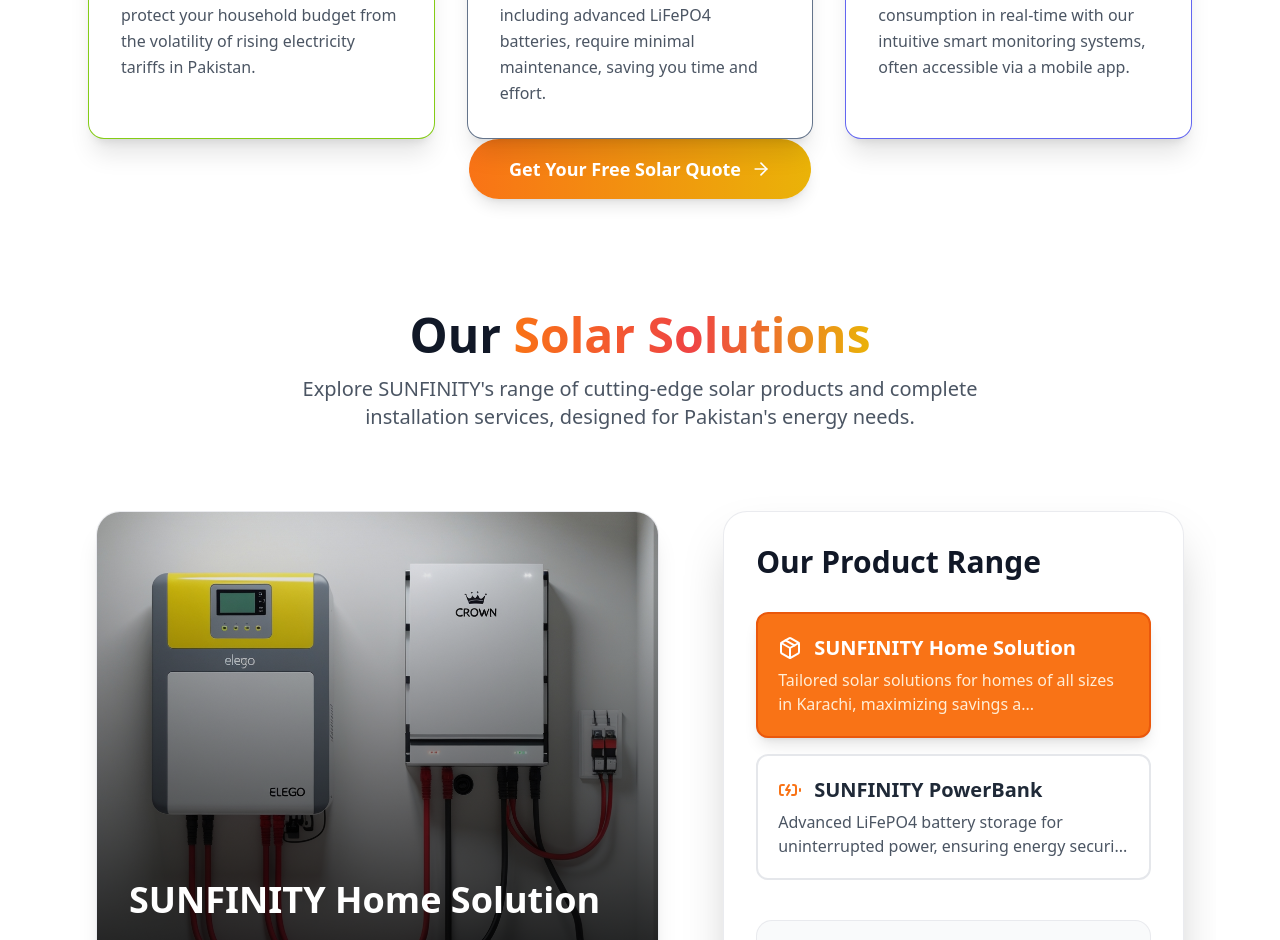
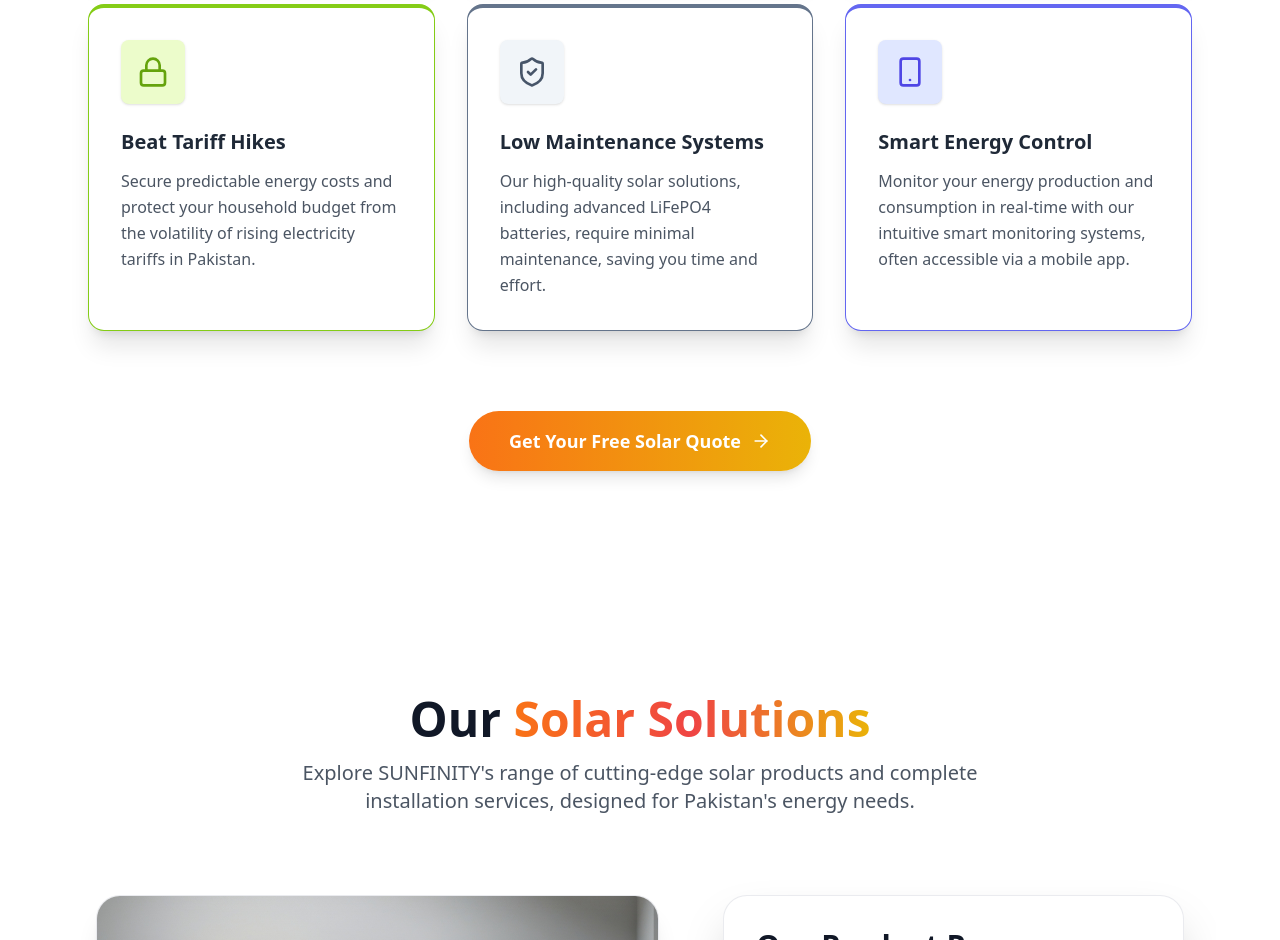
Before and after one commit to daniyalahmed21/Solar-panel-web, a React (Vite) app: page / in a window 1280 px wide. Shown: the part 1860-2800 px from the top of the page. Built offline with nearby package versions, Linux system fonts and the light colour scheme.

Commit message:
final commit

```diff
--- a/src/components/Benefits.tsx
+++ b/src/components/Benefits.tsx
@@ -3,10 +3,9 @@
 import {
     DollarSign, Leaf, Shield, Home, BatteryCharging,
     Landmark, ArrowRightLeft, Lock, ArrowRight,
-    ShieldCheck, Smartphone // Added new icons
+    ShieldCheck, Smartphone
 } from 'lucide-react';
 
-// Updated and new benefit items relevant to Pakistan/Karachi (now 9 items)
 const benefitItems = [
   {
     title: 'Slash Energy Bills',
@@ -64,18 +63,18 @@
     bgColor: 'bg-lime-100',
     borderColor: 'border-lime-500'
   },
-  { // NEW ITEM
+  {
     title: 'Low Maintenance Systems',
     description: 'Our high-quality solar solutions, including advanced LiFePO4 batteries, require minimal maintenance, saving you time and effort.',
-    icon: ShieldCheck, // Icon for reliability and low maintenance
+    icon: ShieldCheck,
     color: 'text-slate-600',
     bgColor: 'bg-slate-100',
     borderColor: 'border-slate-500'
   },
-  { // NEW ITEM
+  {
     title: 'Smart Energy Control',
     description: 'Monitor your energy production and consumption in real-time with our intuitive smart monitoring systems, often accessible via a mobile app.',
-    icon: Smartphone, // Icon for smart monitoring/app
+    icon: Smartphone,
     color: 'text-indigo-600',
     bgColor: 'bg-indigo-100',
     borderColor: 'border-indigo-500'
@@ -88,7 +87,8 @@
     visible: {
       opacity: 1,
       y: 0,
-      transition: { duration: 0.7, ease: [0.6, 0.01, -0.05, 0.95] }
+      // Corrected ease function
+      transition: { duration: 0.7, ease: "easeOut" }
     }
   };
 
@@ -97,14 +97,14 @@
     visible: {
       opacity: 1,
       transition: {
-        staggerChildren: 0.1, // Slightly adjusted stagger for 9 items
+        staggerChildren: 0.1,
         delayChildren: 0.1
       }
     }
   };
 
   const cardVariants = {
-    hidden: { opacity: 0, y: 40, scale: 0.95 }, // Adjusted entry animation
+    hidden: { opacity: 0, y: 40, scale: 0.95 },
     visible: {
       opacity: 1,
       y: 0,
@@ -128,10 +128,10 @@
   };
 
   return (
-    <section id="benefits" >
+    <section id="benefits" className="py-20 md:py-28"> {/* Added py-20 md:py-28 to section from your previous code */}
       <div className="container mx-auto px-4 md:px-6">
         <motion.div
-          className="text-center  "
+          className="text-center mb-16 md:mb-20"
           initial="hidden"
           whileInView="visible"
           variants={sectionHeaderVariants}
@@ -146,7 +146,6 @@
         </motion.div>
 
         <motion.div
-          // Grid columns adjusted for 9 items (3x3 on lg and wider)
           className="grid grid-cols-1 sm:grid-cols-2 lg:grid-cols-3 gap-6 md:gap-8"
           variants={gridContainerVariants}
           initial="hidden"
@@ -183,12 +182,12 @@
         </motion.div>
 
         <motion.div
-          className=" text-center"
+          className="mt-16 md:mt-20 text-center"
           initial="hidden"
           whileInView="visible"
-          variants={sectionHeaderVariants}
+          variants={sectionHeaderVariants} // Reusing for consistency, adjust delay if needed
           viewport={{ once: true }}
-          transition={{delay: 0.3}}
+          transition={{delay: 0.3}} // Delay CTA slightly
         >
           <motion.button
             className="bg-gradient-to-r from-orange-500 to-yellow-500 hover:from-orange-600 hover:to-yellow-600 text-white px-10 py-4 rounded-full transition-all duration-300 font-semibold text-lg shadow-lg hover:shadow-orange-300/50 flex items-center justify-center mx-auto group"
--- a/src/components/Footer.tsx
+++ b/src/components/Footer.tsx
@@ -20,13 +20,13 @@
           {/* 2. Use Link and pass state={null} for the logo/company name link */}
           <Link to="/" state={null} className="inline-flex flex-col items-center group mb-4">
             <div className="flex items-center justify-center">
-              <div className="bg-white rounded-full p-1 transform group-hover:scale-105 transition-transform duration-200 ease-in-out">
+              {/* <div className="bg-white rounded-full p-1 transform group-hover:scale-105 transition-transform duration-200 ease-in-out">
                 <img
                   src={logo}
                   className="h-12 w-12"
                   alt={`${companyName} Logo`}
                 />
-              </div>
+              </div> */}
               <span className="ml-3 text-3xl sm:text-4xl font-bold text-white group-hover:text-orange-400 transition-colors duration-200 ease-in-out">
                 {companyName}
               </span>
```
